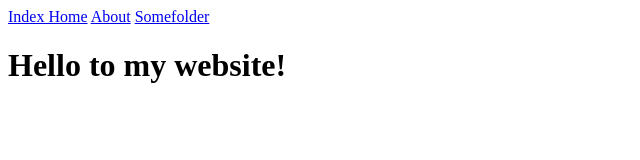
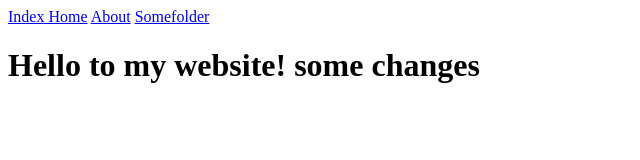
Before and after one commit to jw66njit/IS117-FALL-2020, a plain HTML site: page index.html in a window 1280 px wide. Shown: the whole page, without its empty margins (0-640 px from the left). Drawn offline with Linux system fonts and the light colour scheme.

Commit message:
Task: Index "some changes"

```diff
--- a/index.html
+++ b/index.html
@@ -8,6 +8,6 @@
 <a href="about.html">About</a>
 <a href="somefolder/index.html">Somefolder</a>
 <body>
-<h1>Hello to my website!</h1>
+<h1>Hello to my website! some changes</h1>
 </body>
 </html>
```
